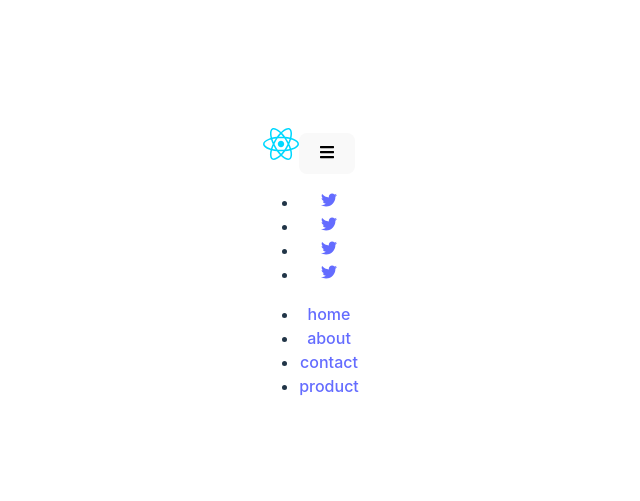
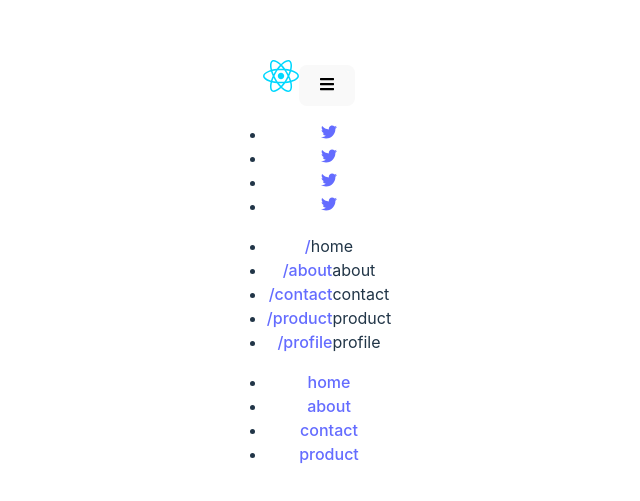
Before and after one commit to Netdreion/navbar-for-social, a React (Vite) app: page / in a window 1280 px wide. Shown: the part 129-630 px from the top of the page, without its empty margins (331-971 px from the left). Built offline with nearby package versions, Linux system fonts and the light colour scheme.

Commit message:
import the Datat and mapover it

```diff
--- a/src/Data.jsx
+++ b/src/Data.jsx
@@ -1,27 +1,30 @@
-export const Links = [
+import React from "react";
+
+const Links = [
   {
     id: 1,
     url: "/",
     text: "home",
   },
   {
-    id: 1,
-    url: "/",
-    text: "home",
+    id: 2,
+    url: "/about",
+    text: "about",
   },
   {
-    id: 1,
-    url: "/",
-    text: "home",
+    id: 3,
+    url: "/contact",
+    text: "contact",
   },
   {
-    id: 1,
-    url: "/",
-    text: "home",
+    id: 4,
+    url: "/product",
+    text: "product",
   },
   {
-    id: 1,
-    url: "/",
-    text: "home",
+    id: 5,
+    url: "/profile",
+    text: "profile",
   },
 ];
+export default Links;
--- a/src/Navbar.jsx
+++ b/src/Navbar.jsx
@@ -1,7 +1,8 @@
 import React from "react";
 import reactLogo from "./assets/react.svg";
 
-import { FaTwitter, FaBars } from "react-icons/fa"; // Assuming "fa" is the correct package for the FontAwesome icons
+import { FaTwitter, FaBars } from "react-icons/fa";
+import Links from "./Data";
 
 import "./App.css";
 
@@ -39,6 +40,17 @@ function Navbar() {
           </li>
         </ul>
       </div>
+      <ul>
+        {Links.map((links) => {
+          const { id, url, text } = links;
+          return (
+            <li key={id}>
+              <a>{url}</a>
+              {text}
+            </li>
+          );
+        })}
+      </ul>
     </nav>
   );
 }
```
